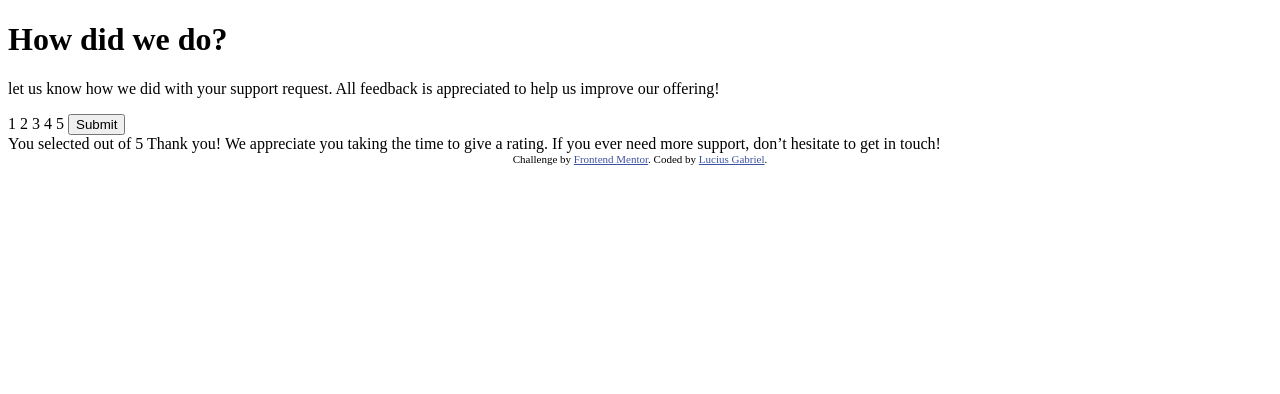
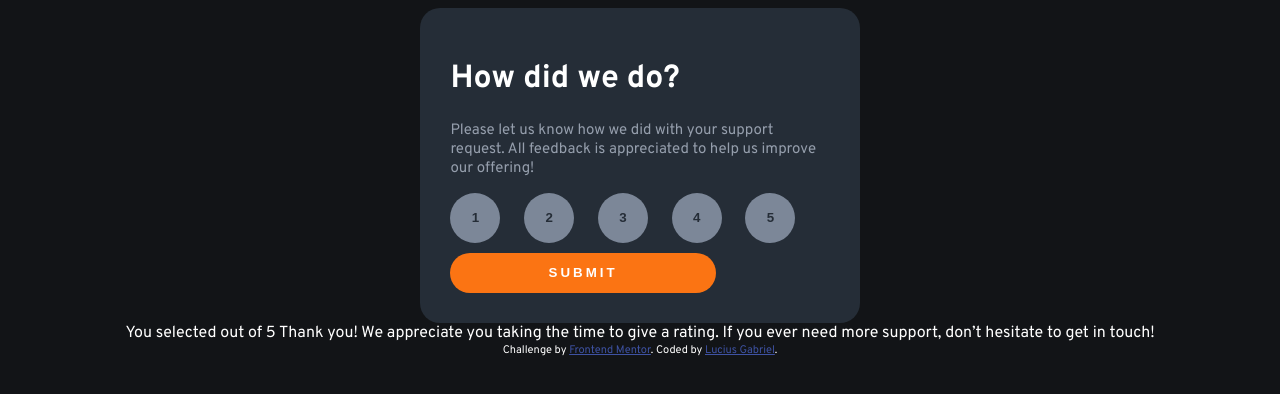
Before and after one commit to LuciusGabriel/interactive-rating-component-main, a plain HTML site: page index.html in a window 1280 px wide. Drawn offline with Linux system fonts and the light colour scheme.

Commit message:
Trabalhando CSS

```diff
--- a/assets/css/style.css
+++ b/assets/css/style.css
@@ -1,3 +1,58 @@
+@import url('https://fonts.googleapis.com/css2?family=Overpass:wght@400;700&display=swap');
+:root{
+    --white: hsl(0, 0%, 100%);
+    --light-grey: hsl(217, 12%, 63%);
+    --medium-grey: hsl(216, 12%, 54%);
+    --dark-blue: hsl(213, 19%, 18%);
+    --very-dark-blue: hsl(216, 12%, 8%);
+    --orange: hsl(25, 97%, 53%)
+}
+
+body{
+    font-family: Overpass, Arial, Helvetica, sans-serif;
+    background-color: var(--very-dark-blue);
+    color: var(--white);
+    display: flex;
+    justify-content: center;
+    flex-direction: column;
+    align-items: center;
+}
+.wrapper{
+    width: 30%;
+    background-color: var(--dark-blue);
+    margin: 0 auto;
+    padding: 30px;
+    border-radius: 20px;
+}
+p{
+    font-size: 15px;
+    font-weight: 400;
+    color: var(--light-grey);
+}
+.btn-rating{
+    background-color: var(--medium-grey);
+    color: var(--dark-blue);
+    font-weight: 700;
+    border: none;
+    width: 50px;
+    height: 50px;
+    border-radius: 50%;
+    margin-right: 20px;
+}
+.btn{
+    background-color: var(--orange);
+    color: var(--white);
+    width: 70%;
+    height: 40px;
+    text-transform: uppercase;
+    border: none;
+    border-radius: 30px;
+    font-weight: 700;
+    letter-spacing: 3px;
+    margin-top: 10px;
+}
+
+
 
 .attribution { font-size: 11px; text-align: center; }
 .attribution a { color: hsl(228, 45%, 44%); }
--- a/index.html
+++ b/index.html
@@ -17,11 +17,15 @@
 <div class="wrapper">
   <h1>How did we do?</h1>
 
-  <p> let us know how we did with your support request. All feedback is appreciated
+  <p>Please let us know how we did with your support request. All feedback is appreciated
   to help us improve our offering!</p>
 
-  1 2 3 4 5
-
+  <button class="btn-rating" value="1">1</button>
+  <button class="btn-rating" value="2">2</button>
+  <button class="btn-rating" value="3">3</button>
+  <button class="btn-rating" value="4">4</button>
+  <button class="btn-rating" value="5">5</button>
+  <br>
   <button class="btn">Submit</button>
 </div>
   <!-- Rating state end -->
```
